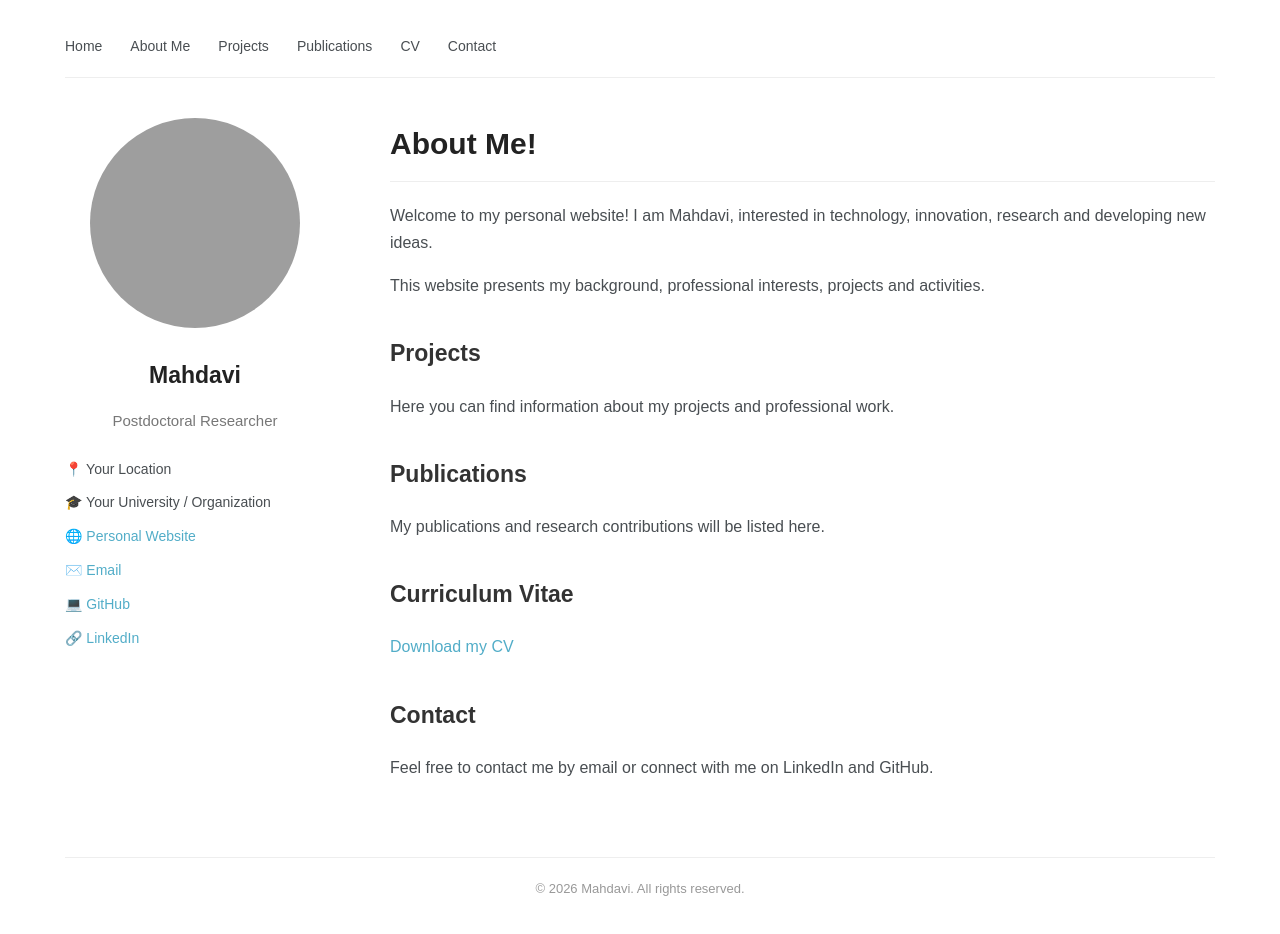
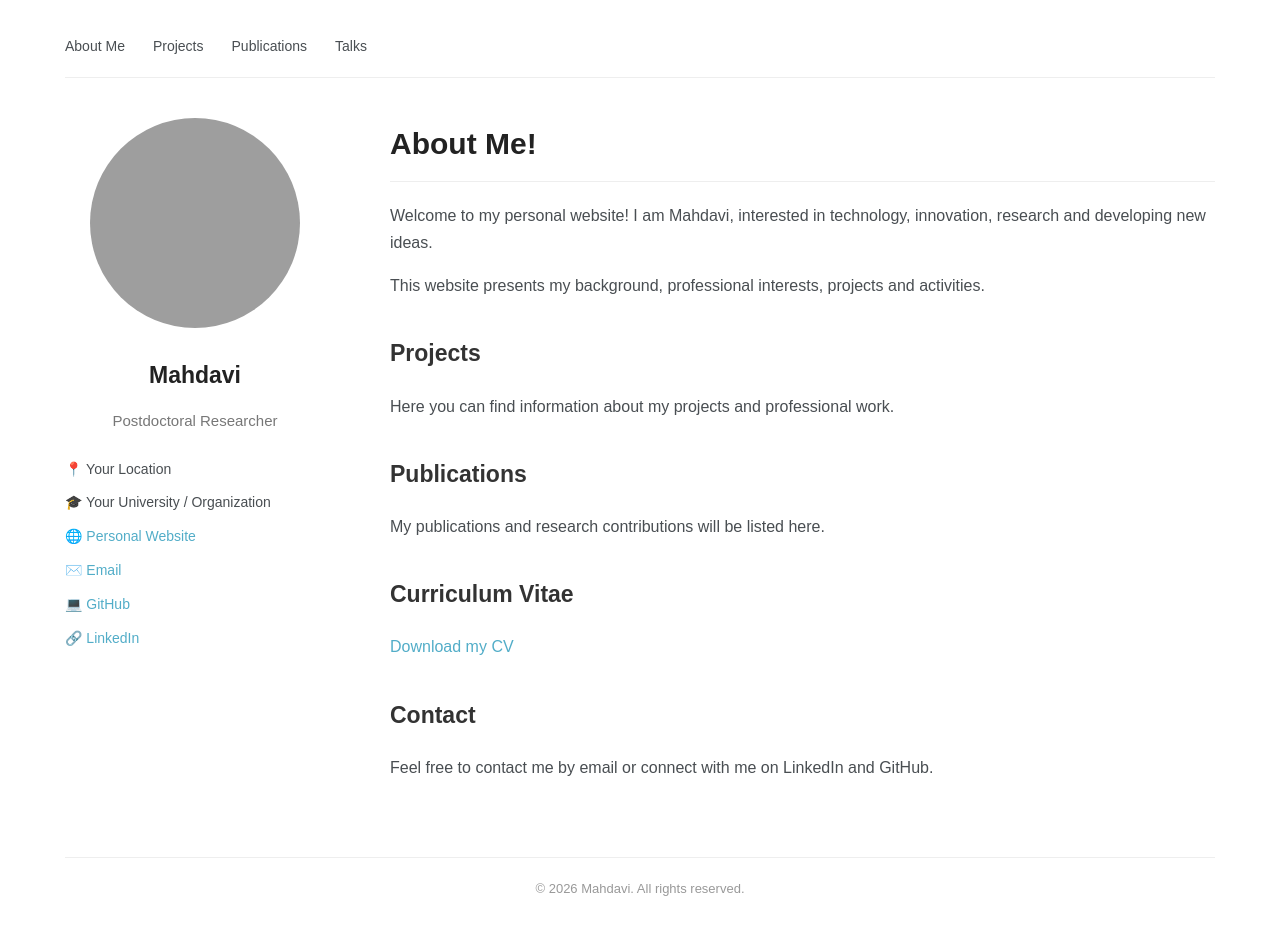
Before and after one commit to MahdaviCrypt/mahdavicrypt.github.io, a plain HTML site: page index.html in a window 1280 px wide. Drawn offline with Linux system fonts and the light colour scheme; grey boxes are pictures that could not be loaded.

Commit message:
Update navigation links in index.html

```diff
--- a/index.html
+++ b/index.html
@@ -153,12 +153,10 @@ footer {
 <div class="container">
 
 <nav>
-    <a href="#home">Home</a>
-    <a href="#about">About Me</a>
-    <a href="#projects">Projects</a>
-    <a href="#publications">Publications</a>
-    <a href="#cv">CV</a>
-    <a href="#contact">Contact</a>
+    <a href="index.html">About Me</a>
+    <a href="projects.html">Projects</a>
+    <a href="publications.html">Publications</a>
+    <a href="talks.html">Talks</a>
 </nav>
 
 <div class="layout">
```
